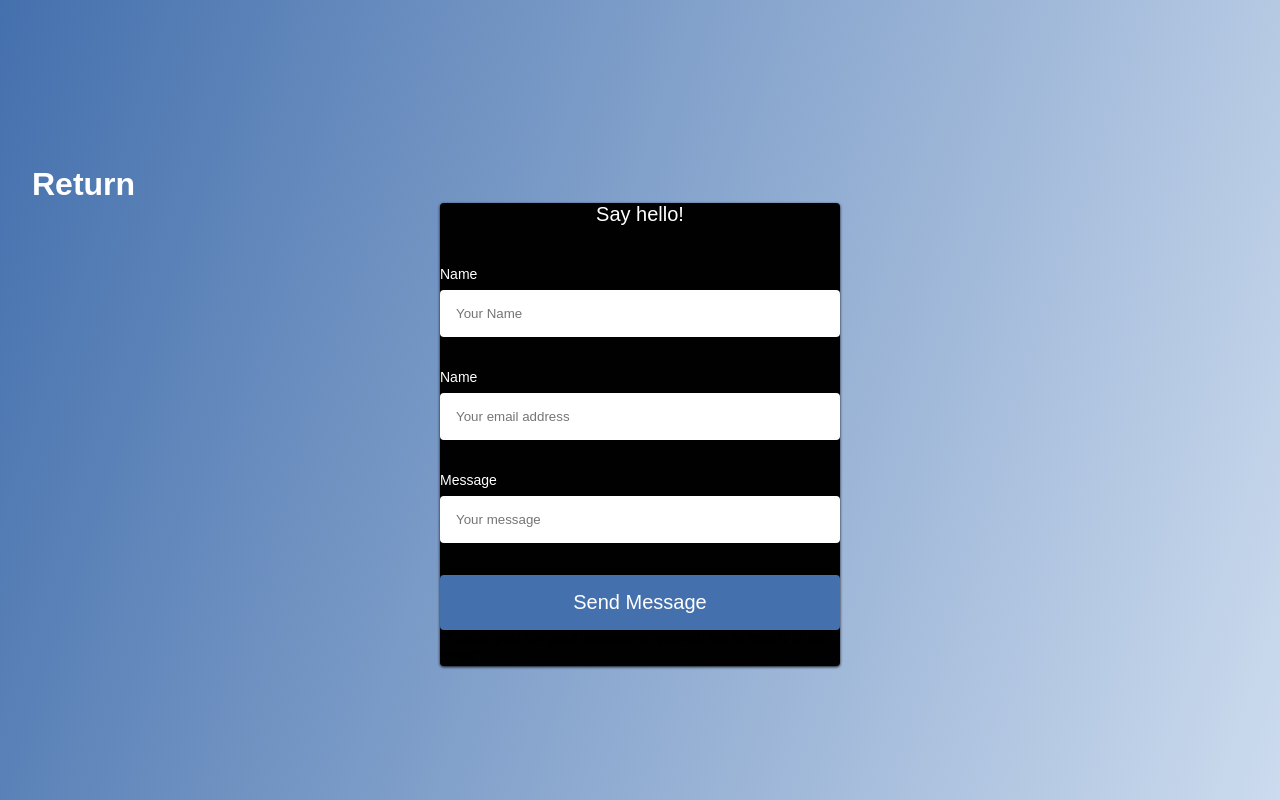
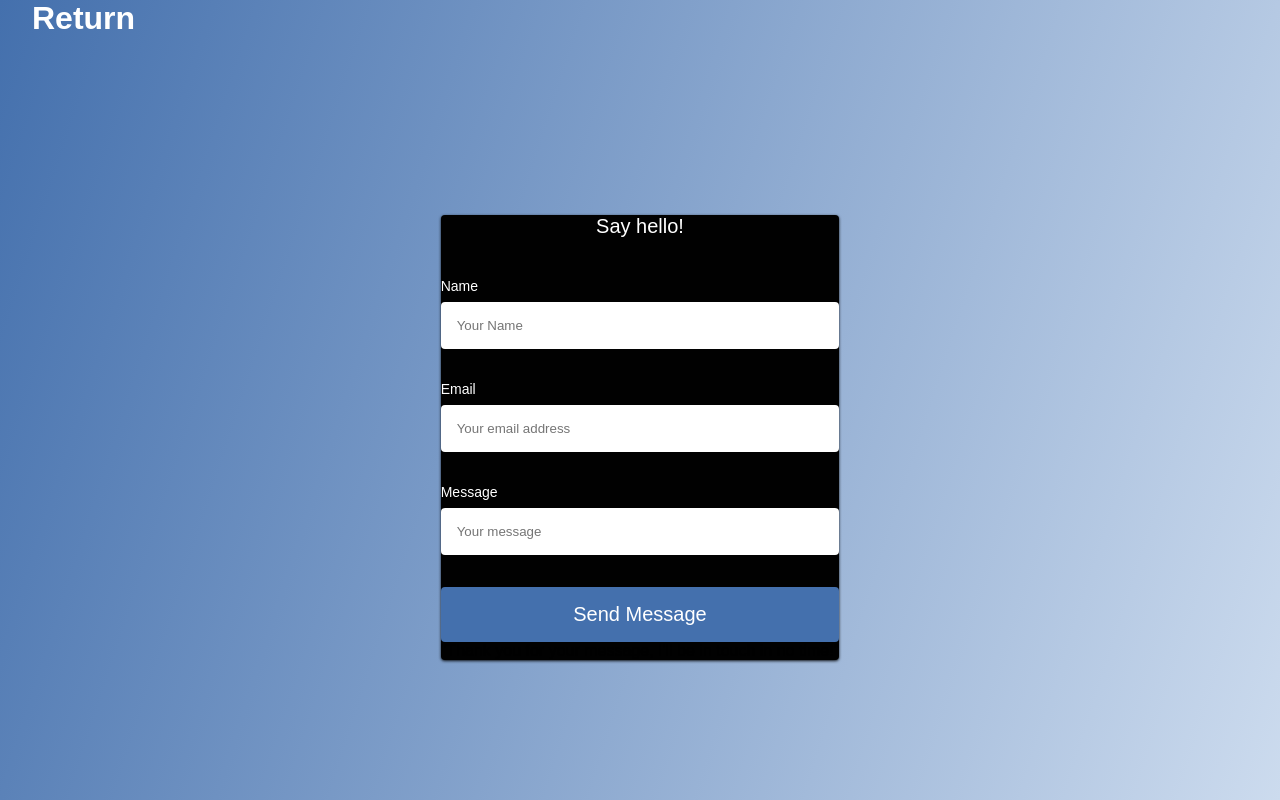
Before and after one commit to benwofford/react-portfolio, a React (Create React App) app: page /#/contactform in a window 1280 px wide. Built offline with nearby package versions, Linux system fonts and the light colour scheme; a web font is replaced by a local one.

Commit message:
fixed minor details in the contact form and README

```diff
--- a/src/components/Contact/Contact.jsx
+++ b/src/components/Contact/Contact.jsx
@@ -51,8 +51,8 @@ const Contact = () => {
 
   return (
     <Container>
+      <Icon to="/">Return</Icon>
       <FormWrap>
-        <Icon to="/">Return</Icon>
         <div id="contact-form">
           <FormContent>
             <Form action="#">
@@ -64,7 +64,7 @@ const Contact = () => {
                 value={name}
                 onChange={(e) => setName(e.target.value)}
               />
-              <FormLabel htmlFor="for">Name</FormLabel>
+              <FormLabel htmlFor="for">Email</FormLabel>
               <FormInput
                 type="email"
                 placeholder="Your email address"
@@ -79,7 +79,7 @@ const Contact = () => {
               ></FormInput>
               <FormButton onClick={submit}>Send Message</FormButton>
               <span className={emailSent ? "visible" : null}>
-                "Thank you for your message, we will be in touch in no time!"
+                "Thank you for your message, I'll be in touch in no time!"
               </span>
             </Form>
           </FormContent>
--- a/src/components/Contact/ContactElements.jsx
+++ b/src/components/Contact/ContactElements.jsx
@@ -26,7 +26,8 @@ export const FormWrap = styled.div`
 
 export const Icon = styled(Link)`
   margin-left: 32px;
-  margin-top: 32px;
+  margin-top: 64px;
+  padding: 5rem 0 0 0;
   text-decoration: none;
   color: #fff;
   font-weight: 700;
```
Also changed, not shown: 1 other file (tests, documents, lock files or other folders).
